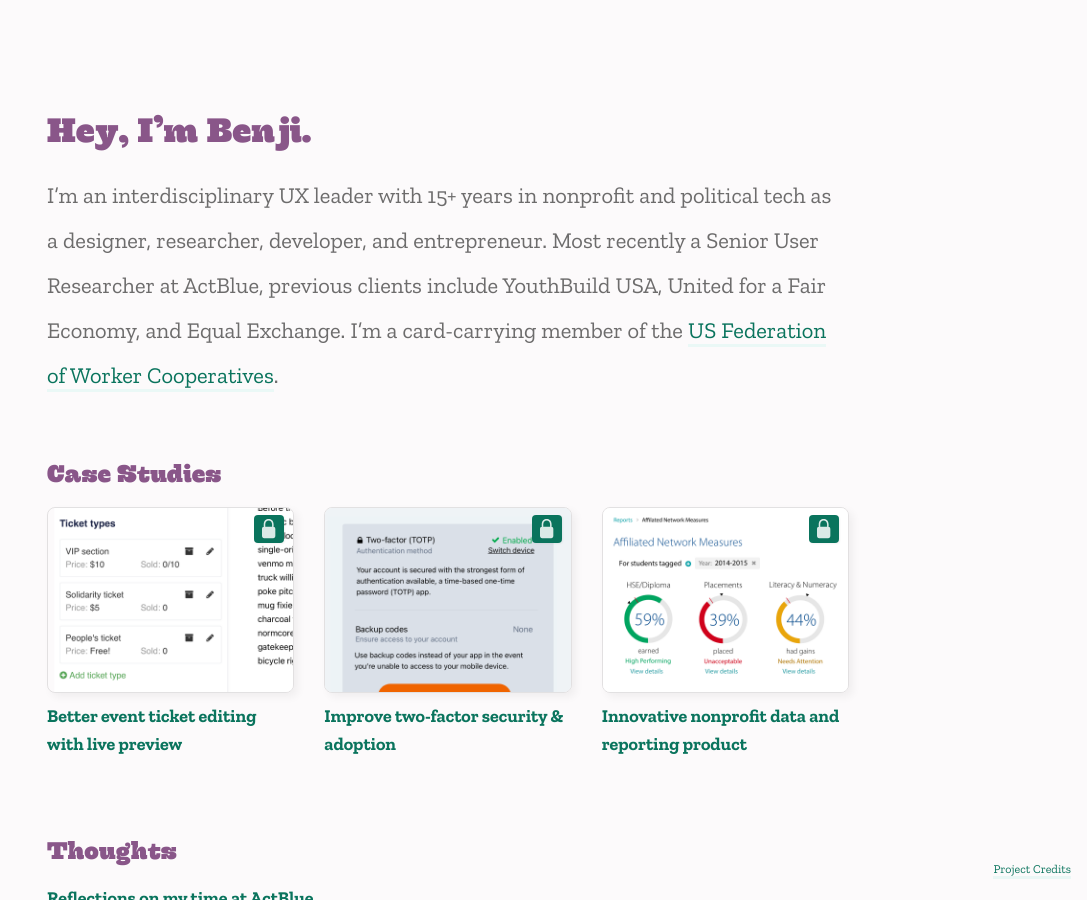
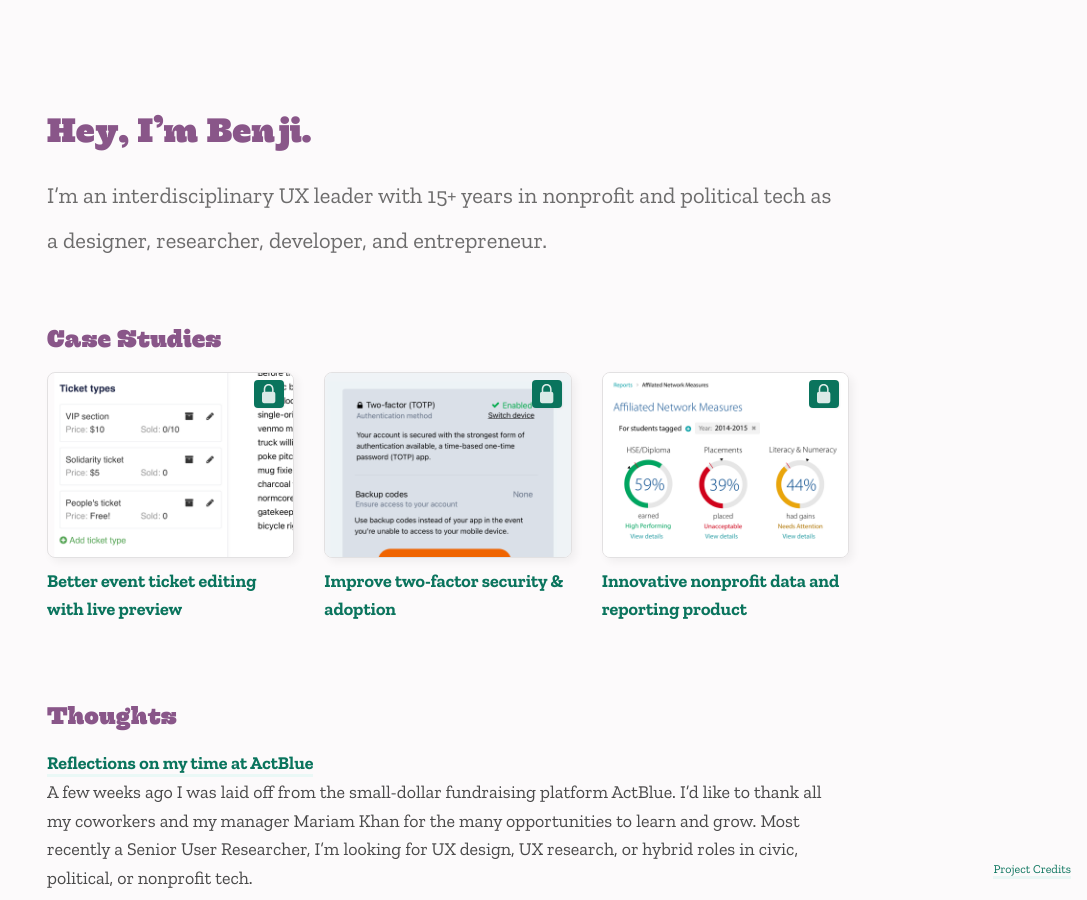
Before and after one commit to heybenji/heybenji.github.io, a Jekyll site: the page built from index.html, in a window 1280 px wide and 900 px high. Shown: the whole window, without its empty margins (193-1280 px from the left). Built offline with Jekyll 4.4.1, drawn with Linux system fonts in a browser that asks for light colours; some web fonts are replaced.

Commit message:
Shorten bio to single sentence.

```diff
--- a/index.html
+++ b/index.html
@@ -8,12 +8,6 @@ class: home
     <h1>Hey, I’m <span class="p-name">Benji<span class="visuallyhidden"> Mauer</span></span>.</h1>
     <p>I’m an
       <span class="p-category">interdisciplinary</span> <span class="p-category">UX</span> <span class="p-category">leader</span> with 15+ years in <span class="p-category">nonprofit</span> and <span class="p-category">political</span> <span class="p-category">tech</span> as a <span class="p-category">designer</span>, <span class="p-category">researcher</span>, <span class="p-category">developer</span>, and <span class="p-category">entrepreneur</span>.
-      Most recently a Senior User Researcher at ActBlue,
-      previous clients include
-      YouthBuild USA,
-      United for a Fair Economy, and
-      Equal Exchange.
-      I’m a card-carrying member of the <a href="http://usworker.coop">US Federation of Worker Cooperatives</a>.
     </p>
   </section>
 
```
